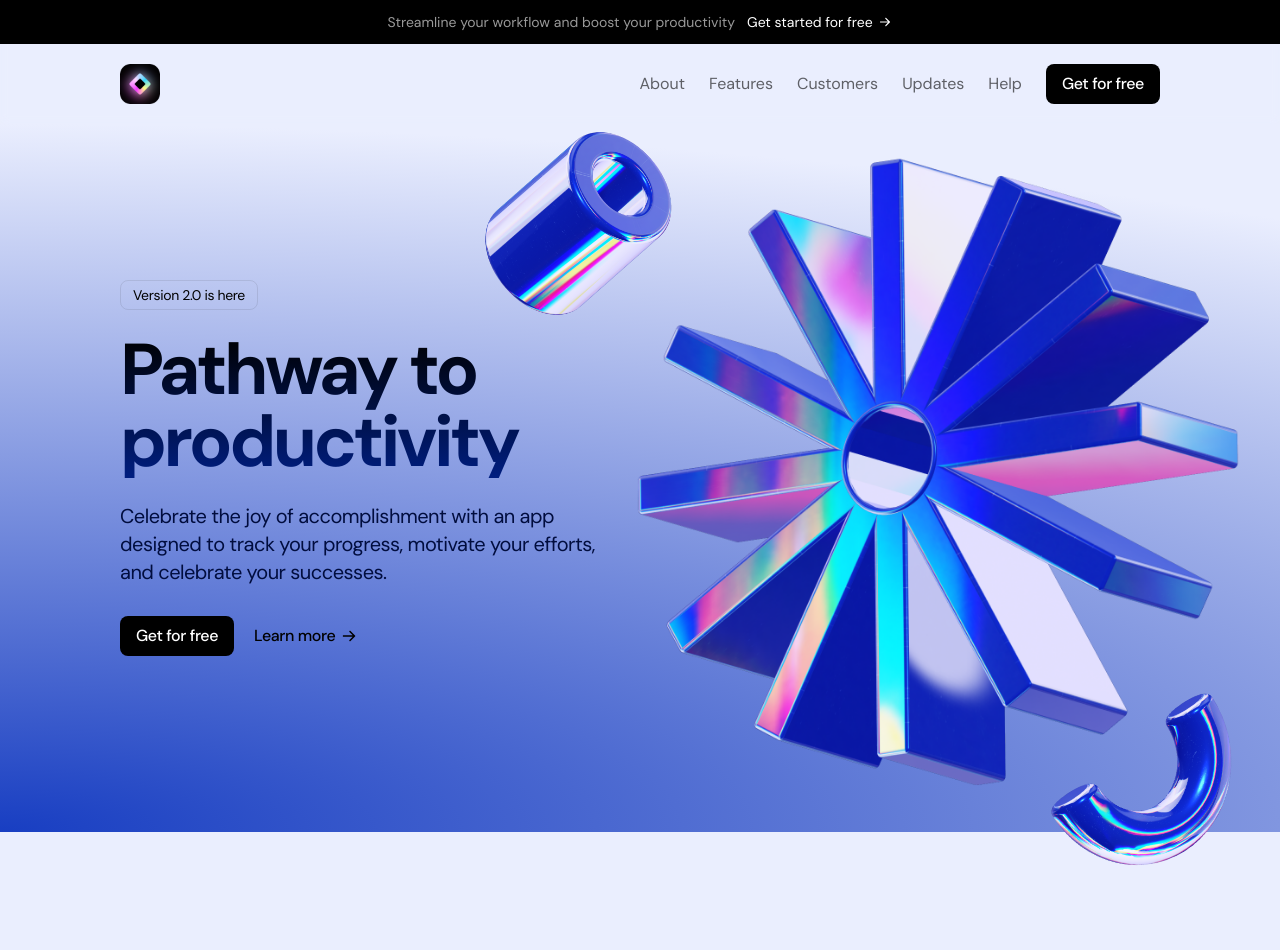
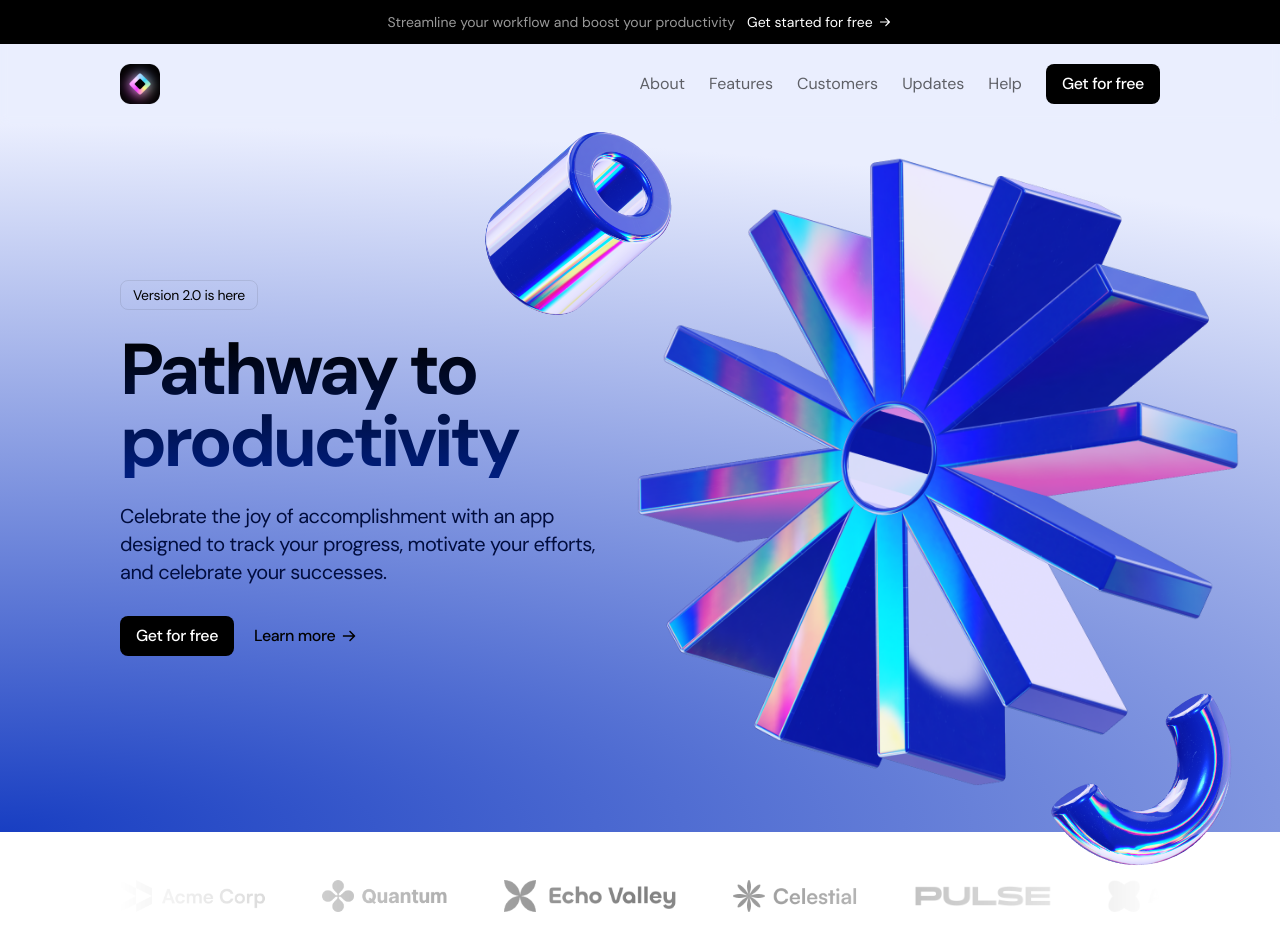
Before and after one commit to Rutvik17/Saas-landing-page, a Next.js app: page / in a window 1280 px wide. Shown: the top 950 px of the page. Before the commit the page ends 928 px from the top, so only its background shows below. Built offline with nearby package versions, Linux system fonts and the light colour scheme.

Commit message:
implement logo ticker component

```diff
--- a/src/app/globals.css
+++ b/src/app/globals.css
@@ -14,4 +14,8 @@
     .btn-text {
         @apply text-black bg-transparent;
     }
+
+    .logo-ticker-image {
+        @apply h-8 w-auto;
+    }
 }
--- a/src/app/page.tsx
+++ b/src/app/page.tsx
@@ -1,11 +1,13 @@
 import { Header } from "@/sections/Header";
 import { Hero } from "@/sections/Hero";
+import { LogoTicker } from "@/sections/LogoTicker";
 
 export default function Home() {
   return (
     <>
       <Header />
       <Hero />
+      <LogoTicker />
     </>
   );
 }
--- a/src/sections/LogoTicker.tsx
+++ b/src/sections/LogoTicker.tsx
@@ -1,3 +1,50 @@
+import Image from "next/image";
+import acmeLogo from '@/assets/logo-acme.png';
+import quantumLogo from '@/assets/logo-quantum.png';
+import echoLogo from '@/assets/logo-echo.png';
+import celestialLogo from '@/assets/logo-celestial.png';
+import apexLogo from '@/assets/logo-apex.png';
+import pulseLogo from '@/assets/logo-pulse.png';
+
 export const LogoTicker = () => {
-  return null;
+  return (
+    <div className="py-8 md:py-12 bg-white">
+      <div className="container">
+        <div className="flex overflow-hidden [mask-image:linear-gradient(to_right,transparent,black,transparent)]">
+          <div className="flex gap-14 flex-none">
+            <Image
+              className="logo-ticker-image"
+              src={acmeLogo}
+              alt="Acme logo"
+            />
+            <Image
+              className="logo-ticker-image"
+              src={quantumLogo}
+              alt="Quantum logo"
+            />
+            <Image
+              className="logo-ticker-image"
+              src={echoLogo}
+              alt="Echo logo"
+            />
+            <Image
+              className="logo-ticker-image"
+              src={celestialLogo}
+              alt="Celestial logo"
+            />
+            <Image
+              className="logo-ticker-image"
+              src={pulseLogo}
+              alt="Pulse logo"
+            />
+            <Image
+              className="logo-ticker-image"
+              src={apexLogo}
+              alt="Apex logo"
+            />
+          </div>
+        </div>
+      </div>
+    </div>
+  );
 };
```
